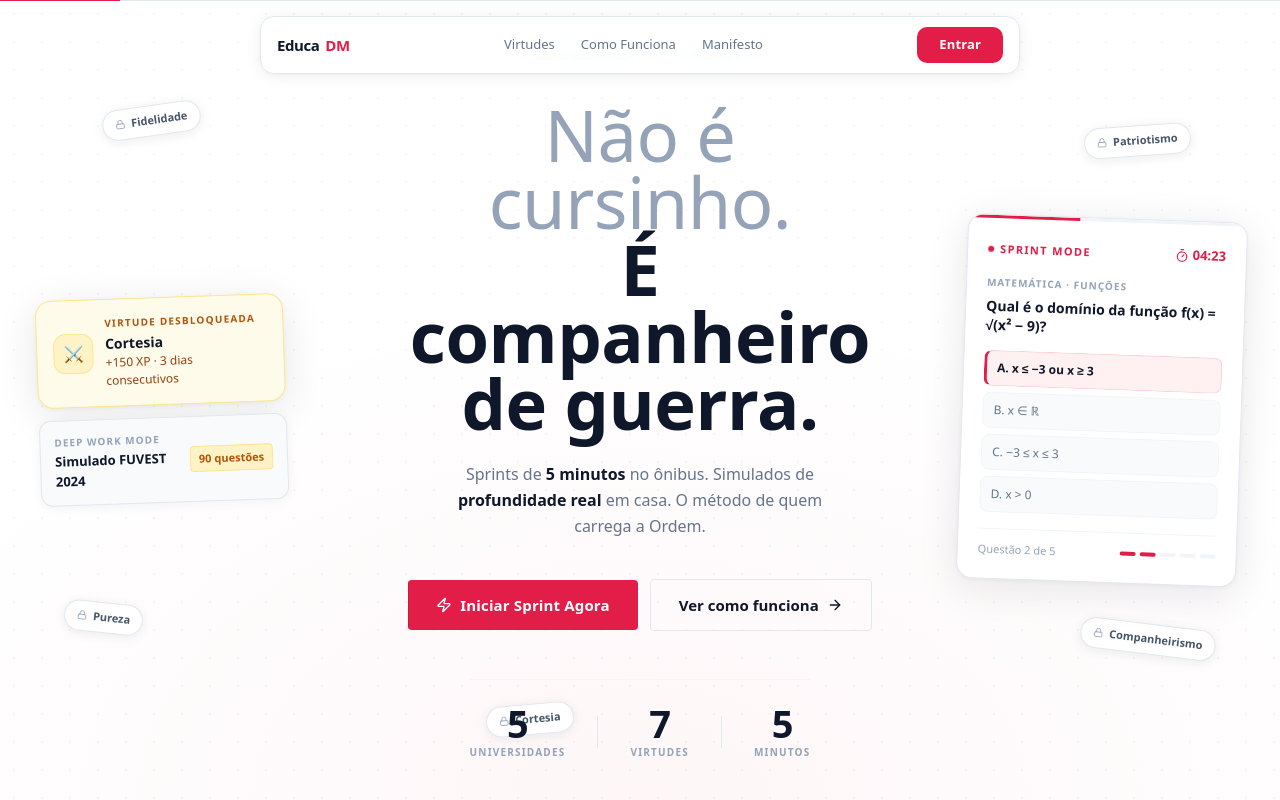
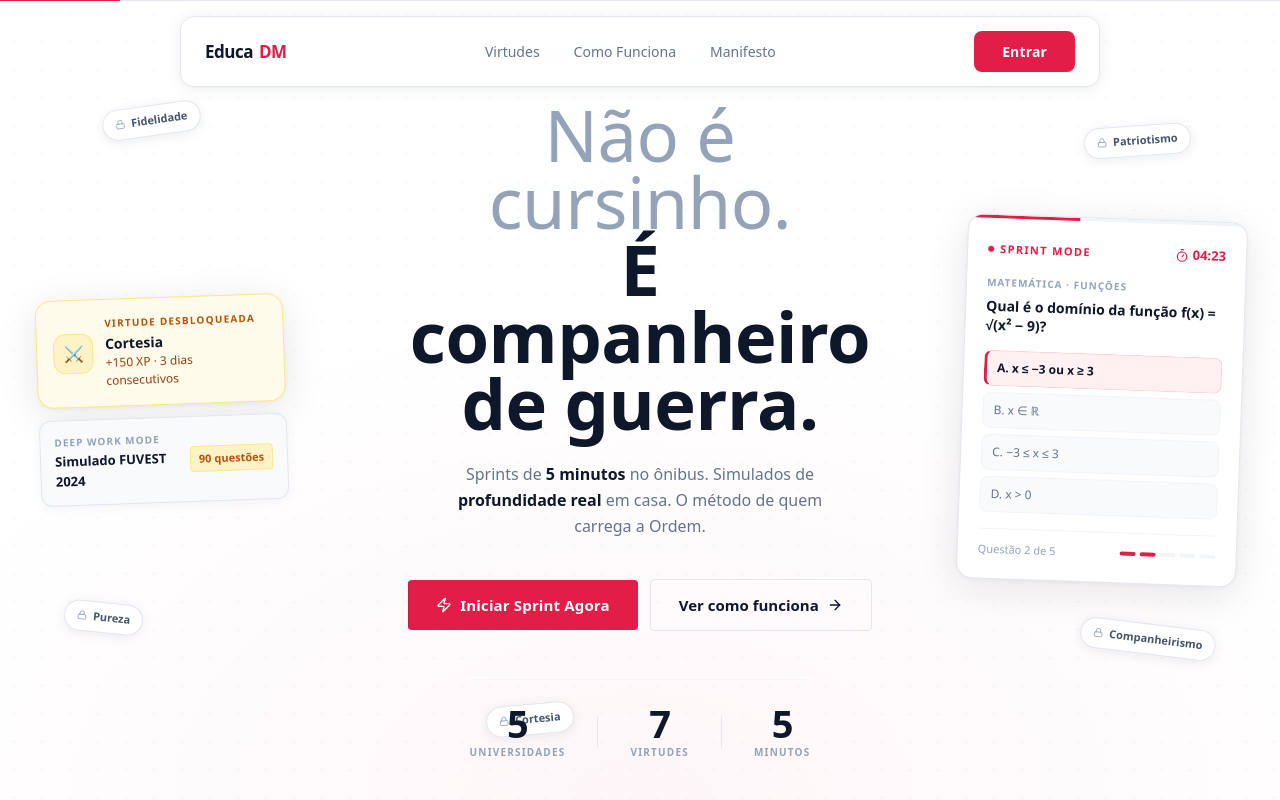
Before and after one commit to igorcol/educadm-plataforma, a Next.js app: page / in a window 1280 px wide. Shown: the top 800 px of the page. Built offline with nearby package versions, Linux system fonts and the light colour scheme.

Commit message:
ft: increase header size

```diff
--- a/src/components/ui/marketing-header.tsx
+++ b/src/components/ui/marketing-header.tsx
@@ -32,9 +32,9 @@ export function MarketingHeader() {
       transition={{ duration: 0.55, ease: [0.16, 1, 0.3, 1] }}
     >
       <div
-        className="pointer-events-auto flex items-center justify-between w-full px-4 py-2.5"
+        className="pointer-events-auto flex items-center justify-between w-full px-6 py-3.5"
         style={{
-          maxWidth: "760px",
+          maxWidth: "920px",
           borderRadius: "14px",
           background: scrolled ? "rgba(255,255,255,0.96)" : "rgba(255,255,255,0.88)",
           border: "1px solid #e2e8f0",
@@ -55,7 +55,7 @@ export function MarketingHeader() {
         >
           <span
             style={{
-              fontSize: "15px",
+              fontSize: "17px",
               fontWeight: 800,
               letterSpacing: "-0.03em",
               color: "#0f172a",
@@ -65,7 +65,7 @@ export function MarketingHeader() {
           </span>
           <span
             style={{
-              fontSize: "15px",
+              fontSize: "17px",
               fontWeight: 800,
               letterSpacing: "-0.03em",
               color: "#e11d48",
@@ -81,7 +81,7 @@ export function MarketingHeader() {
             <button
               key={link.label}
               onClick={() => scrollTo(link.href)}
-              className="text-[13px] font-medium px-3 py-1.5 rounded-lg"
+              className="text-[14px] font-medium px-4 py-2 rounded-lg"
               style={{
                 color: "#64748b",
                 background: "transparent",
@@ -105,14 +105,14 @@ export function MarketingHeader() {
 
         {/* CTA */}
         <button
-          className="text-[13px] font-bold"
+          className="text-[14px] font-bold"
           style={{
             background: "#e11d48",
             color: "#ffffff",
             border: "none",
             cursor: "pointer",
-            padding: "8px 22px",
-            borderRadius: "10px",
+            padding: "10px 28px",
+            borderRadius: "8px",
             letterSpacing: "0.01em",
             transition: "background 0.25s cubic-bezier(0.16,1,0.3,1), box-shadow 0.25s ease",
           }}
```
